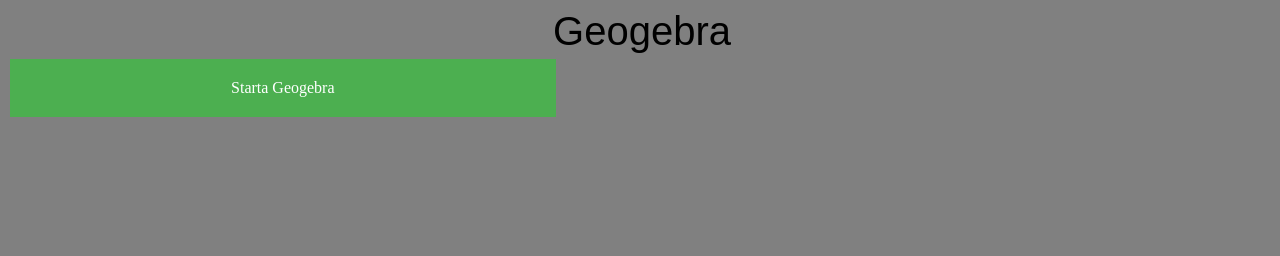
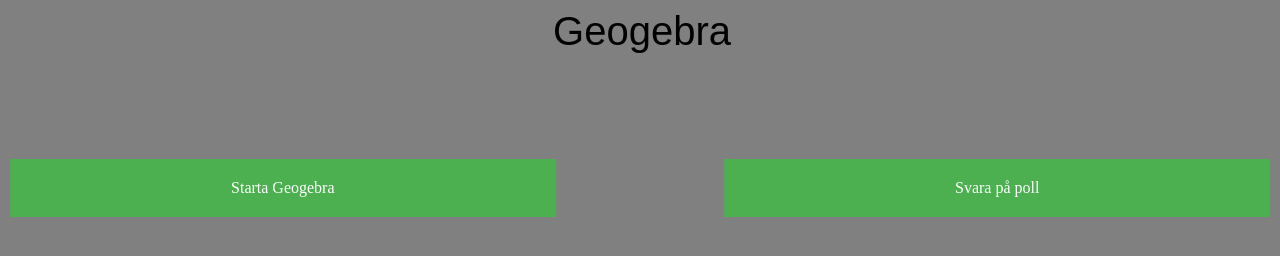
Before and after one commit to geogebra1/geogebra1.github.io, a plain HTML site: page index.html in a window 1280 px wide. Drawn offline with Linux system fonts and the light colour scheme.

Commit message:
Update index.html

```diff
--- a/index.html
+++ b/index.html
@@ -18,6 +18,8 @@
             top: 0px;
         }
         .button {
+            position: relative;
+            top: 100px;
             display: block;
             background-color: #4CAF50;
             border: none;
@@ -41,7 +43,12 @@
 </head>
 <body>
     <input class="h1" id="h1"/>
-    <a href="https://www.geogebra.org/geometry" class="button">Starta Geogebra</a>
+    <a href="www.geogebra.org/geometry" class="button">Starta Geogebra</a>
+    <a href="https://www.strawpoll.me/16803380" class="button" style="float: right;">Svara på poll</a>
+    <!--<div>
+        <object type="text/html" data="https://www.strawpoll.me/16803380" width="800px" height="600px" style="overflow:auto;border:5px ridge blue">
+        </object>
+    </div>-->
     <script type="text/javascript" charset="utf-8">
         document.getElementById("h1").value = "Geogebra";
         //window.open("https://www.geogebra.org/geometry")
```
